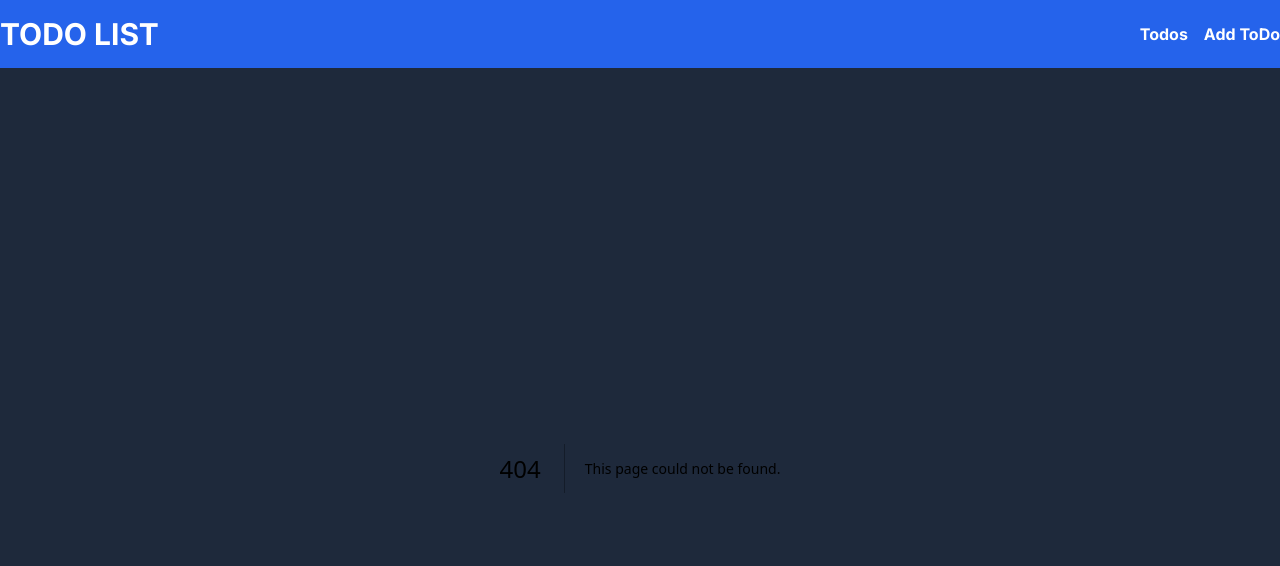
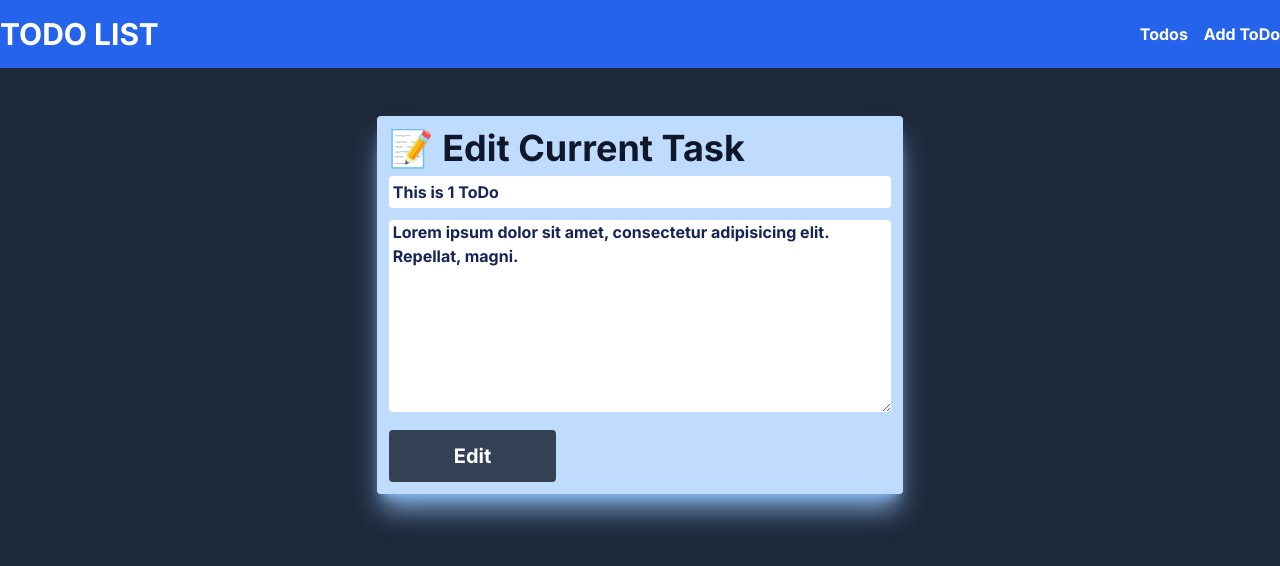
Before and after one commit to momotan039/ToDoList-Nextjs, a Next.js app: page /edit-todo/1 in a window 1280 px wide. Before the commit this address had no page. Shown: the top 566 px of the page. Built offline with nearby package versions, Linux system fonts and the light colour scheme.

Commit message:
create new page for edit task

```diff
--- /dev/null
+++ b/app/edit-todo/[id]/page.tsx
@@ -0,0 +1,40 @@
+'use client'
+import Card from '@/components/Card'
+import { ToDoType } from '@/components/Todo'
+import { appContextType, useAppContext } from '@/context/appContext'
+import React,{useState,useEffect} from 'react'
+
+function EditTask({params}) {
+    const app=useAppContext()
+    const [task, setTask] = useState<ToDoType>({title:'',done:false,description:''})
+    const taskId=params.id;
+    useEffect(() => {
+      const _task=app.todos.find(f=>f.id===parseInt(taskId));
+      if(_task)
+      setTask(_task)
+    }, [taskId])
+
+    const editTodo=()=>{
+      const _task=app.todos.find(f=>f.id===parseInt(taskId));
+      _task.title=task.title
+      _task.description=task.description
+      // app.setAppState((d:appContextType)=>({...d,todos:[...d.todos,task]}))
+      alert("Todo Edeted successfully!")
+      // setTask({title:'',done:false,description:''})
+    }
+
+    return (
+      <div className="flex justify-center mt-12">
+        <Card bg='bg-blue-200 shadow-xl shadow-blue-300/80' >
+          <h1 className="text-slate-900 font-bold  text-4xl mb-2 ">
+            📝 Edit Current Task
+          </h1>
+          <input value={task.title} onChange={(e)=>setTask({...task,title:e.target.value})} type="text" className='rounded px-1 py-1 text-blue-950 font-bold w-full' placeholder='Edit Title Todo' />
+          <textarea value={task.description} onChange={(e)=>setTask({...task,description:e.target.value})} rows={8} placeholder='Edit the description' className=' rounded mt-3 px-1 text-blue-950 font-bold w-full'></textarea>
+            <button onClick={editTodo} className='py-3 mt-3 w-1/3 font-bold text-white text-xl bg-slate-700 rounded transition-all hover:bg-slate-800'>Edit</button>
+        </Card>
+      </div>
+    )
+}
+
+export default EditTask
```
